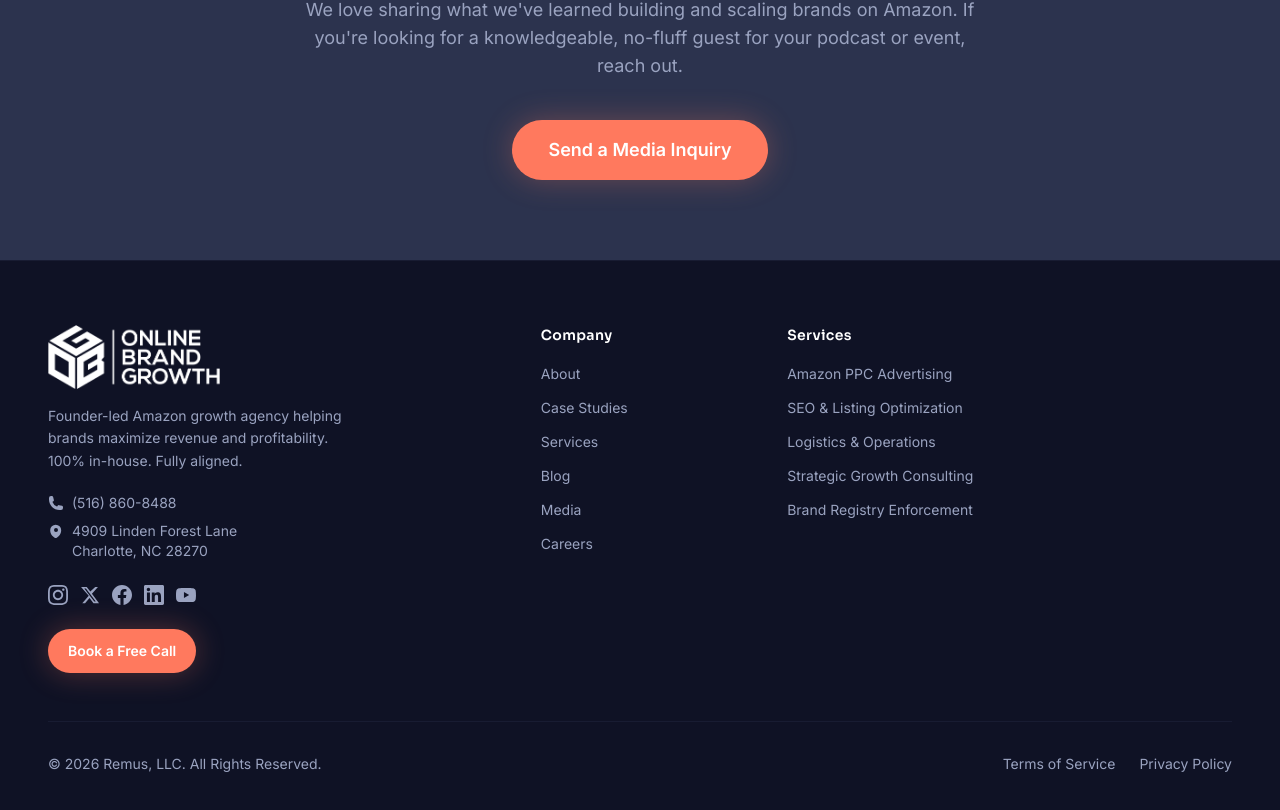
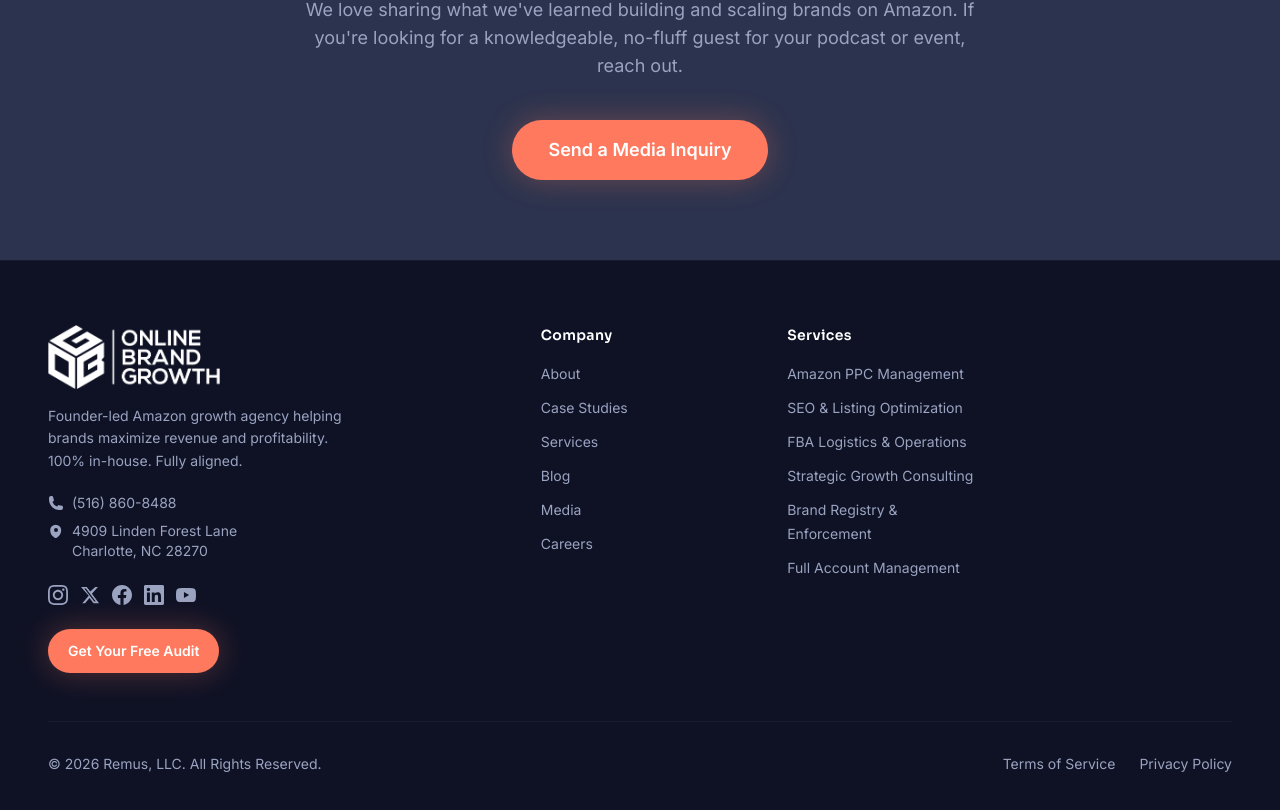
Before and after one commit to jon643/obg-crm, a Next.js app: page /media in a window 1280 px wide. Shown: the part 4165-4975 px from the top of the page. Built offline with nearby package versions, Linux system fonts and the light colour scheme.

Commit message:
Update Footer.tsx

```diff
--- a/components/layout/Footer.tsx
+++ b/components/layout/Footer.tsx
@@ -11,11 +11,12 @@ const footerLinks = {
     { label: 'Careers', href: '/careers' },
   ],
   Services: [
-    { label: 'Amazon PPC Advertising', href: '/services#advertising' },
-    { label: 'SEO & Listing Optimization', href: '/services#seo' },
-    { label: 'Logistics & Operations', href: '/services#logistics' },
-    { label: 'Strategic Growth Consulting', href: '/services#consulting' },
-    { label: 'Brand Registry Enforcement', href: '/services#brand-registry' },
+    { label: 'Amazon PPC Management', href: '/services/amazon-ppc-management' },
+    { label: 'SEO & Listing Optimization', href: '/services/amazon-seo-listing-optimization' },
+    { label: 'FBA Logistics & Operations', href: '/services/fba-logistics-operations' },
+    { label: 'Strategic Growth Consulting', href: '/services/amazon-strategic-consulting' },
+    { label: 'Brand Registry & Enforcement', href: '/services/brand-registry-enforcement' },
+    { label: 'Full Account Management', href: '/services/full-account-management' },
   ],
 }
 
@@ -129,7 +130,7 @@ export default function Footer() {
 
             <div className="mt-6">
               <Link href="/#book-call" className="btn-primary text-sm px-5 py-3">
-                Book a Free Call
+                Get Your Free Audit
               </Link>
             </div>
           </div>
```
